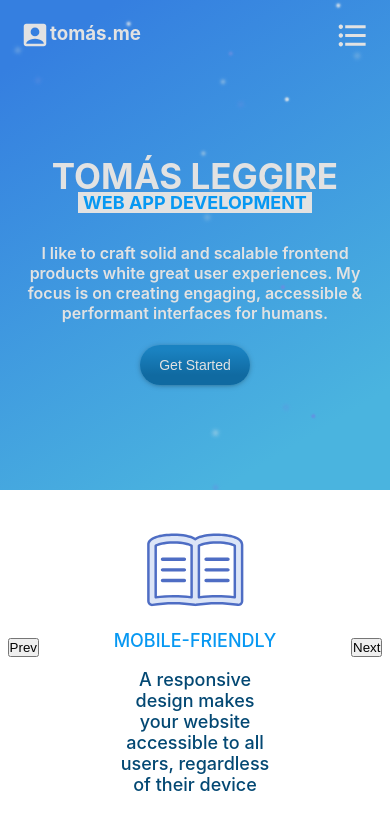
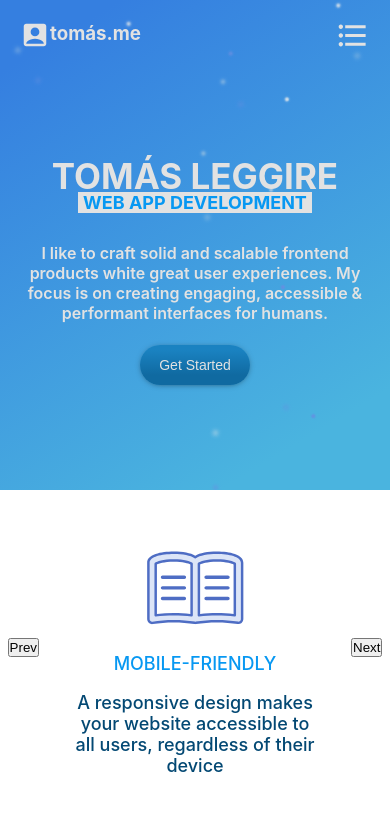
Before and after one commit to tomasleggire/tomasleggire, a React (Create React App) app: page / in a window 390 px wide. Shown: the top 830 px of the page. Built offline with nearby package versions, Linux system fonts and the light colour scheme.

Commit message:
slider responsive

```diff
--- a/src/styles/Option.scss
+++ b/src/styles/Option.scss
@@ -3,7 +3,7 @@
 .option-main {
     height: 300px;
     display: flex;
-    padding: 0px 30px;
+    padding: 0px 21px;
     flex-direction: column;
     justify-content: center;
     align-items: center;
@@ -12,7 +12,7 @@
 
 .option-imagen {
     height: 110px;
-    margin-bottom: 5px;
+    margin-bottom: 10px;
 }
 
 .option-title {
@@ -29,3 +29,12 @@
     padding: 0 25px;
     font-weight: 500;
 }
+
+@media only screen and (max-width: 1024px) {
+    .option-main {
+        padding: 0;
+    }
+    .option-text {
+        padding: 0 10px;
+    }
+}
--- a/src/styles/Services.scss
+++ b/src/styles/Services.scss
@@ -1,7 +1,7 @@
 @import 'vars';
 
 .services-main {
-    width: 70%;
+    width: 60%;
     height: auto;
     margin: auto;
     display: flex;
@@ -15,8 +15,15 @@
     padding: 0 20px;
 }
 
-@media only screen and (max-width: 1024px) {
+
+@media only screen and (max-width: 1553px) {
     .services-main {
         width: 80%;
     }
 }
+
+// @media only screen and (max-width: 1024px) {
+//     .services-main {
+//         width: 80%;
+//     }
+// }
```
